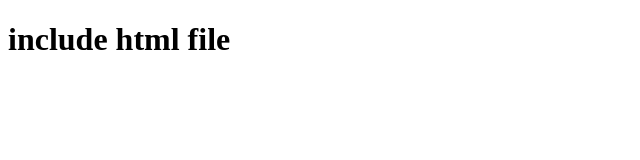
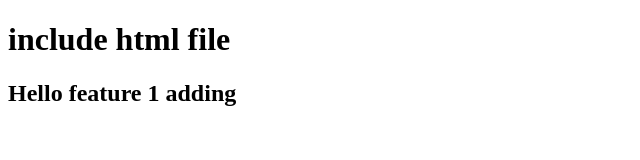
Before and after one commit to Md-Anisuzzaman/Explore-GitHub, a plain HTML site: page index.html in a window 1280 px wide. Shown: the whole page, without its empty margins (0-640 px from the left). Drawn offline with Linux system fonts and the light colour scheme.

Commit message:
add new frature

```diff
--- a/index.html
+++ b/index.html
@@ -7,5 +7,7 @@
 </head>
 <body>
     <h1>include html file</h1>
+    <h2>Hello feature 1 adding</h2>
+
 </body>
 </html>
```
